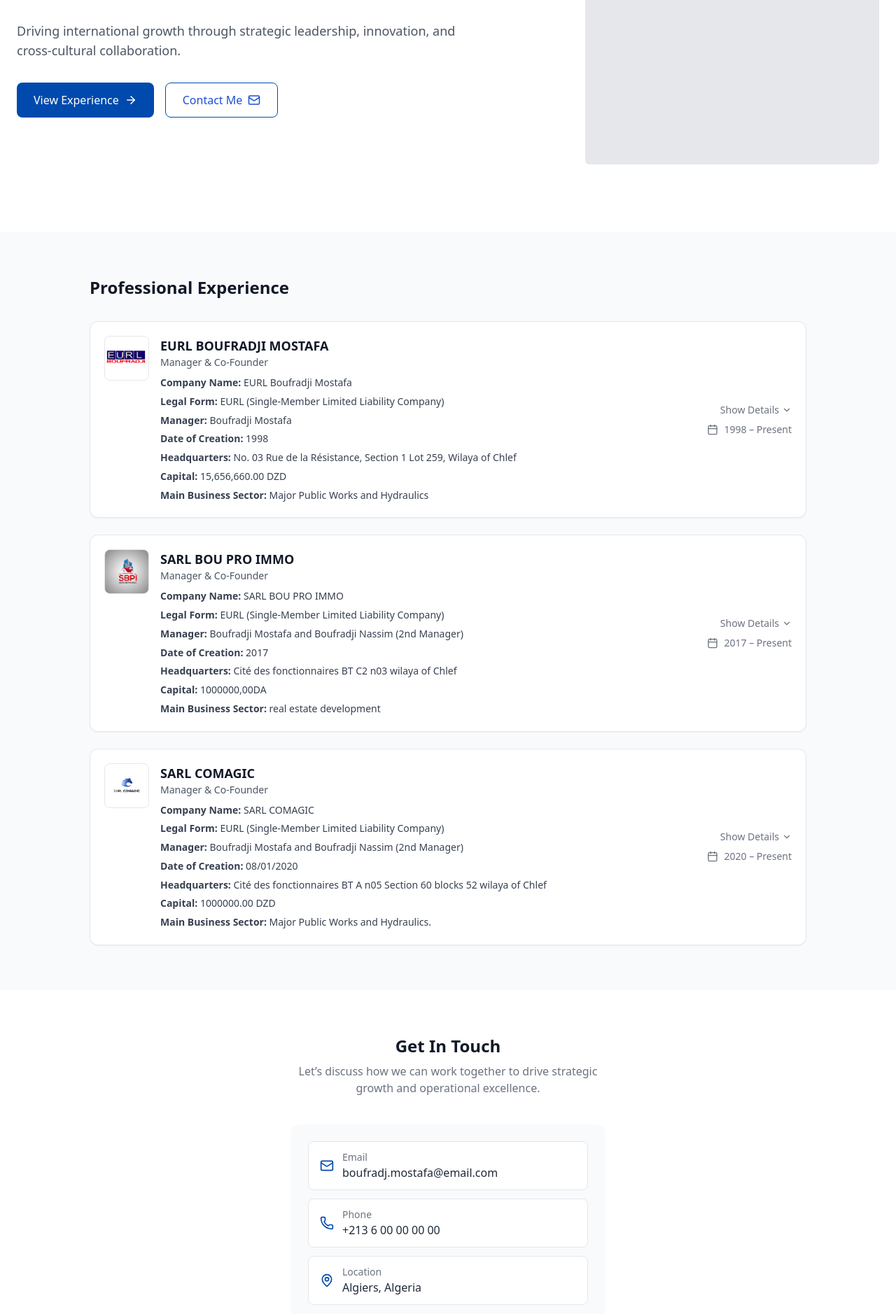
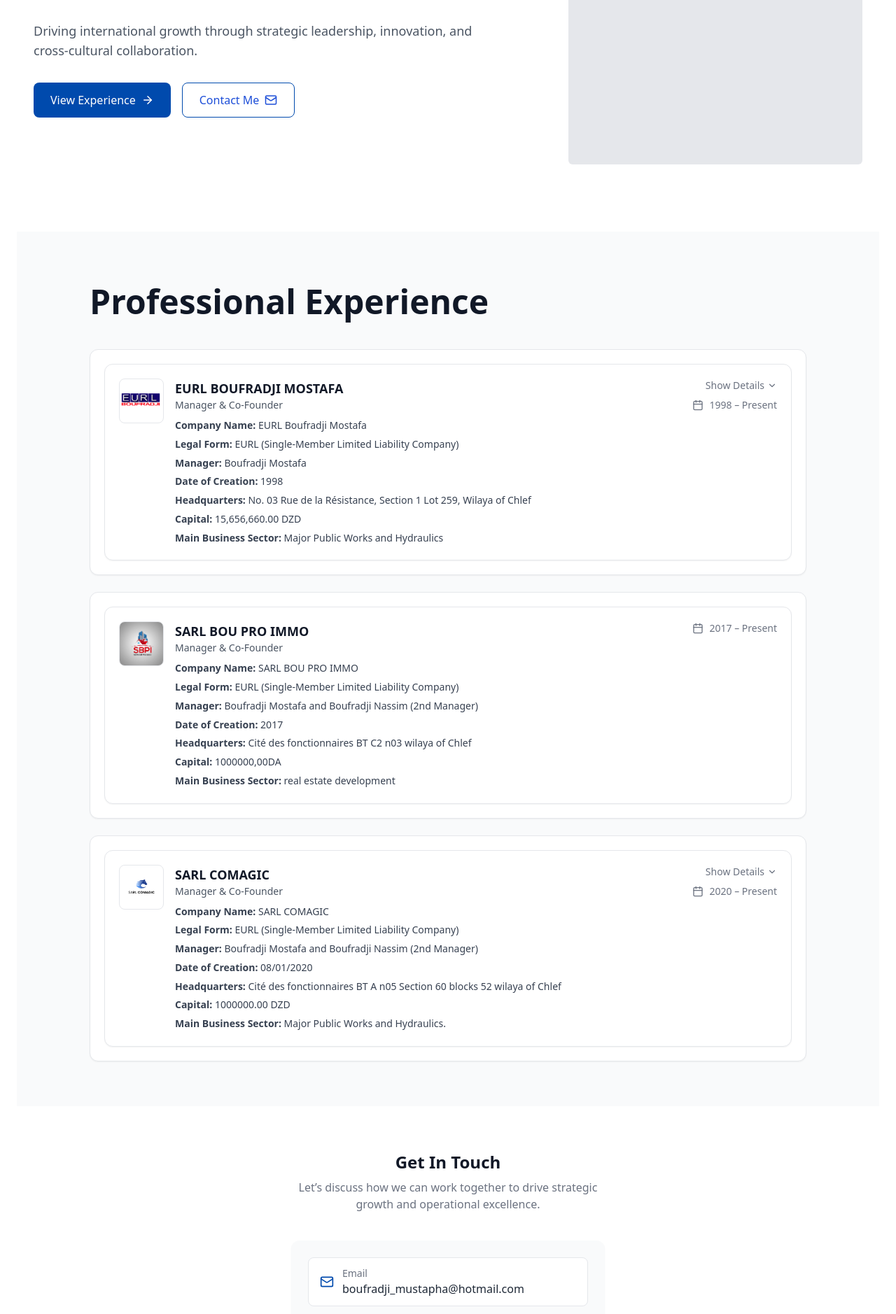
Before and after one commit to Mehenni-B/bf-cv, a React (Create React App) app: page / in a window 1280 px wide. Shown: the part 365-2243 px from the top of the page at 70% size. Built offline with nearby package versions, Linux system fonts and the light colour scheme; the HTML template or start-up script is replaced by a standard one.

Commit message:
modifications

```diff
--- a/src/App.js
+++ b/src/App.js
@@ -7,7 +7,7 @@
 import Profile from "./components/profile" ;
 function App() {
   return (
-    <div className="font-sans text-gray-900 bg-white">
+    <div className="font-sans text-gray-900 bg-white scroll-smooth container mx-auto px-6">
       <Header/>
       <Hero/>
       <Profile/>
--- a/src/components/ProfileCard.jsx
+++ b/src/components/ProfileCard.jsx
@@ -22,7 +22,7 @@
   return (
     <div className="flex flex-col border border-gray-200 rounded-xl p-5 bg-white shadow-sm hover:shadow-md transition">
       {/* Top Row: Logo + Basic Info + Button */}
-      <div className="flex flex-col md:flex-row justify-between items-start md:items-center gap-4">
+      <div className="flex flex-col md:flex-row justify-between items-start gap-4 border border-gray-200 rounded-xl p-5 bg-white shadow-sm hover:shadow-md transition relative">
         {/* Left Section */}
         <div className="flex gap-4 items-start">
           <img
@@ -62,13 +62,17 @@
 
         {/* Right Section */}
         <div className="flex flex-col items-end gap-2 min-w-[120px]">
+        {(core_activities || secondary_activities) && (
     <button
       onClick={() => setShowDetails(!showDetails)}
-            className=" text-gray-500 hover:underline text-sm font-medium flex items-center gap-1"
+      className={`text-sm font-medium flex items-center gap-1 hover:underline transition-colors duration-200
+        ${showDetails ? "text-[#004AAD]" : "text-gray-500"}`}
     >
-            {showDetails ? "Hide Details" : "Show Details"}
+      {showDetails ? "Show Details" : "Show Details"}
       {showDetails ? <ChevronUp size={14} /> : <ChevronDown size={14} />}
     </button>
+  )}
+
   <div className="flex items-center text-sm text-gray-500">
     <Calendar className="w-4 h-4 mr-2" />
     {start} – {end}
--- a/src/components/contact.jsx
+++ b/src/components/contact.jsx
@@ -12,13 +12,13 @@
       </p>
 
       {/* Card */}
-      <div className="bg-gray-50 shadow-sm rounded-xl w-full max-w-md p-6">
+      <div id="contact" className="bg-gray-50 shadow-sm rounded-xl w-full max-w-md p-6">
         {/* Email */}
         <div className="flex items-center border border-gray-200 rounded-lg px-4 py-3 mb-3 bg-white">
            <Mail className="text-[#004AAD] w-5 h-5 mr-3" />
           <div>
             <p className="text-sm text-gray-500">Email</p>
-            <p className="text-gray-800">boufradj.mostafa@email.com</p>
+            <p className="text-gray-800">boufradji_mustapha@hotmail.com</p>
           </div>
         </div>
 
@@ -27,7 +27,10 @@
           <Phone className="text-[#004AAD] w-5 h-5 mr-3" />
           <div>
             <p className="text-sm text-gray-500">Phone</p>
-            <p className="text-gray-800">+213 6 00 00 00 00</p>
+            <p className="text-gray-800">+21320643229</p>
+            <p className="text-gray-800">+213661605963</p>
+
+
           </div>
         </div>
 
@@ -36,14 +39,11 @@
            <MapPin className="text-[#004AAD] w-5 h-5 mr-3" />
           <div>
             <p className="text-sm text-gray-500">Location</p>
-            <p className="text-gray-800">Algiers, Algeria</p>
+            <p className="text-gray-800">Algiers (chlef)</p>
           </div>
         </div>
 
-        {/* Button */}
-        <button className="w-full bg-[#004AAD] hover:bg-blue-700 text-white font-medium rounded-lg py-3 transition">
-          Send a Message
-        </button>
+
       </div>
     </section>
     </div>
--- a/src/components/header.jsx
+++ b/src/components/header.jsx
@@ -12,12 +12,14 @@
 
 
       <ul className="hidden md:flex space-x-8 text-gray-700 font-medium">
-        <li><a href="#home" className="hover:text-blue-700">Home</a></li>
-        <li><a href="#experience" className="hover:text-blue-700">Experience</a></li>
-        <li><a href="#contact" className="hover:text-blue-700">Contact</a></li>
+        <li><a href="#home" className="hover:text-[#004AAD]">Home</a></li>
+        <li><a href="#experience" className="hover:text-[#004AAD]">Experience</a></li>
+        <li><a href="#contact" className="hover:text-[#004AAD]">Contact</a></li>
       </ul>
 
-      <button className="bg-[#004AAD] hover:bg-[#003C8A] text-white px-5 py-2 rounded-lg flex items-center space-x-1 text-sm font-medium transition-colors">
+      <button   onClick={() =>
+    document.getElementById("contact")?.scrollIntoView({ behavior: "smooth" })
+  }className="bg-[#004AAD] hover:bg-[#003C8A] text-white px-5 py-2 rounded-lg flex items-center space-x-1 text-sm font-medium transition-colors">
   <span>Let’s Connect</span>
   <ArrowUpRight size={16} />
 </button>
--- a/src/components/hero.jsx
+++ b/src/components/hero.jsx
@@ -16,21 +16,25 @@
         </p>
 
         <div className="flex flex-wrap gap-4">
-          <a
-            href="#experience"
+          <button
+             onClick={() =>
+             document.getElementById("experience")?.scrollIntoView({ behavior: "smooth" })
+                     }
             className="bg-[#004AAD] hover:bg-blue-800 text-white px-6 py-3 rounded-lg flex items-center space-x-2 font-medium"
           >
             <span>View Experience</span>
             {<ArrowRight size={18} />}
-          </a>
+          </button>
 
-          <a
-            href="#contact"
+          <button
+             onClick={() =>
+             document.getElementById("contact")?.scrollIntoView({ behavior: "smooth" })
+                     }
             className="border border-[#004AAD] text-blue-700 hover:bg-blue-50 px-6 py-3 rounded-lg flex items-center space-x-2 font-medium"
           >
             <span>Contact Me</span>
             <Mail size={18} />
-          </a>
+          </button>
         </div>
       </div>
 
--- a/src/components/profile.jsx
+++ b/src/components/profile.jsx
@@ -79,9 +79,9 @@
 const profile = () => {
   return (
     <div>
-      <section className="py-16 px-6 bg-gray-50">
+      <section id="experience" className="py-16 px-6 bg-gray-50">
       <div className="max-w-5xl mx-auto">
-        <h2 className="text-2xl font-semibold text-gray-900 mb-8">
+        <h2 className="text-[40px] md:text-[48px] font-semibold text-gray-900 mb-8">
           Professional Experience
         </h2>
 
```
Lines whose indentation alone changed are shown as unchanged.
